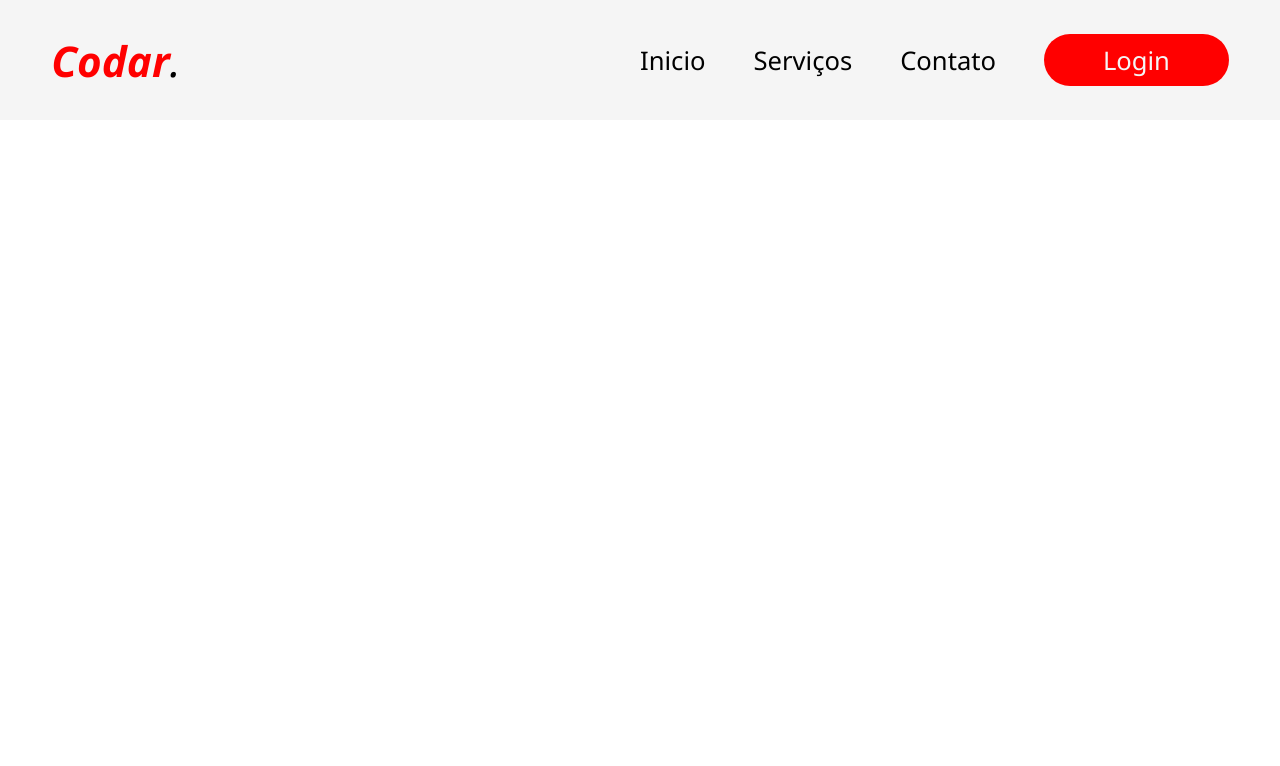
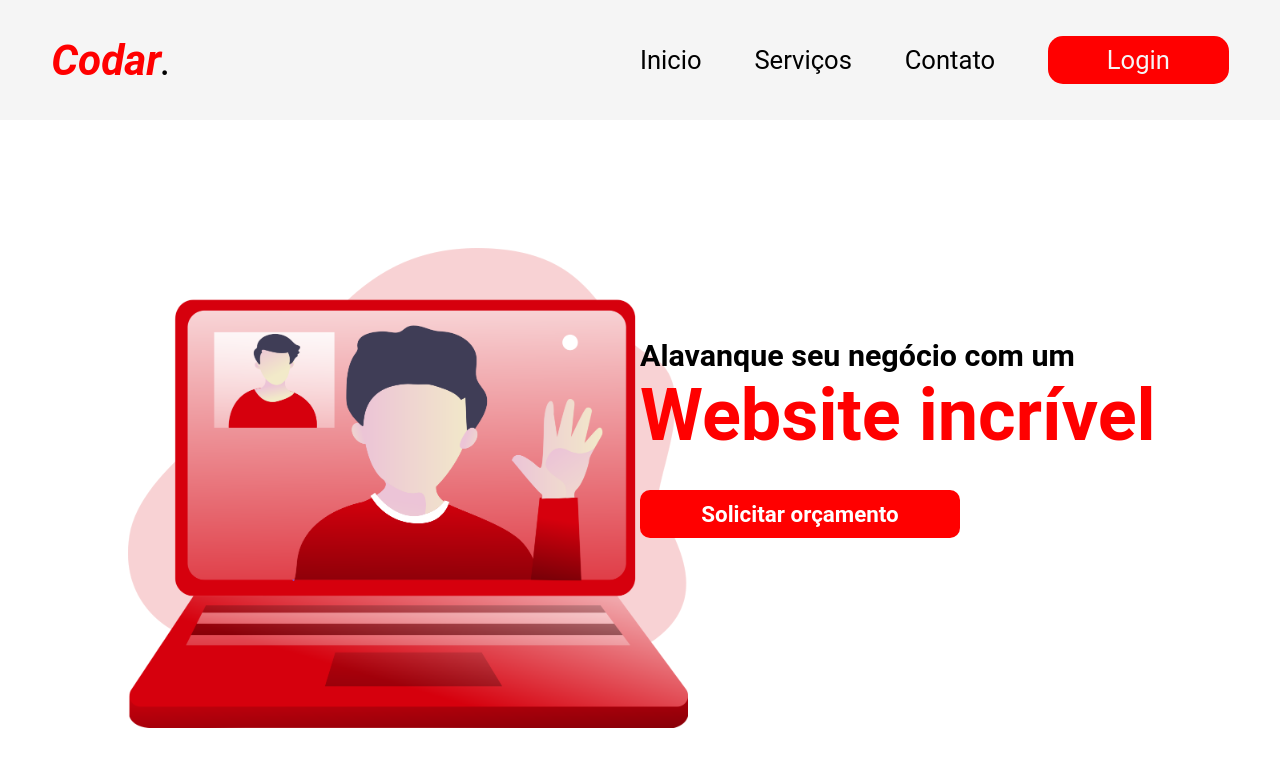
Before and after one commit to igor02b1/codar-turma, a plain HTML site: page src/index.html in a window 1280 px wide. Drawn offline with Linux system fonts and the light colour scheme.

Commit message:
inicio main

```diff
--- a/src/index.html
+++ b/src/index.html
@@ -22,5 +22,21 @@
             </ul>
         </nav>
     </header>
+
+    <main>
+        <div class="containers">
+            <div class="box-img">
+                <img src="../assets/video_call.png" alt="coding-ilustration">
+            </div>
+
+            <div class="box-text">
+                <h2>Alavanque seu negócio com um</h2>
+                <p>Website incrível</p>
+
+                <button class="btn-container-1">Solicitar orçamento</button>
+            </div>
+
+        </div>
+    </main>
 </body>
 </html>
--- a/src/style.css
+++ b/src/style.css
@@ -2,11 +2,16 @@
     margin: 0;
     padding: 0;
     box-sizing: border-box;
+    font-family: 'Roboto' , 'Segoe UI';
 }
+
+@import url('https://fonts.googleapis.com/css2?family=Roboto:wght@300;400;500;700;900&display=swap');
 
 body{
     font-family: 'Segoe UI';
 }
+
+/* header começa aqui */
 
 .conteiner-header{
     width: 100%;
@@ -57,8 +62,15 @@ body{
     color: black;
 }
 
+.header-conteiner-menu li:hover{
+    border-bottom: 5px solid black;
+    padding-bottom: 2%;
+}
+
+
+
 #button-login{
-    border-radius: 70px;
+    border-radius: 15px;
     background-color: red;
     padding: 1.5% 10%
 
@@ -67,6 +79,68 @@ body{
 #button-login a{
     color: whitesmoke;
 }
+
+/* header termina aqui */
+
+
+/* main começa aqui*/
+
+.containers{
+    margin-top: 10%;
+    display: flex;
+    width: 100%;
+}
+
+.box-img{
+    width: 40%;
+    margin-left: 10%;
+}
+
+.box-img img{
+    width: 35rem;
+    height: 30rem;
+}
+
+.box-text{
+    width: 50%;
+    padding-top: 7%;
+}
+
+.box-text h2{
+    font-size: 1.9em;
+    font-weight: 600;
+
+}
+
+.box-text p{
+    font-weight: 700;
+    font-size: 4.5em;
+    color: red;
+}
+
+.btn-container-1{
+    height: 3rem;
+    width: 20rem;
+    margin-top: 5%;
+    background-color: red;
+    color: white;
+    font-size: 1.4em;
+    font-weight: 600;
+    border: 0;
+    border-radius: 10px;
+    cursor: pointer;
+}
+
+.btn-container-1:hover{
+    transform: scale(1.1);
+}
+
+
+/*main termina aqui*/
+
+
+
+
 
 /* Seção media */
 
@@ -101,4 +175,23 @@ body{
     #button-login{
         display: none;
     }
+
+    .containers{
+        flex-direction: column;
+    }
+
+    .box-text{
+        width: 100%;
+        text-align: center;
+        margin: auto;
+    }
+
+    .btn-container-1{
+        height: 4.5rem;
+        width: 25rem;
+        border-radius: 20px;
+    }
+
+    .btn-container-1:hover{
+        transform: none;
 }
```
